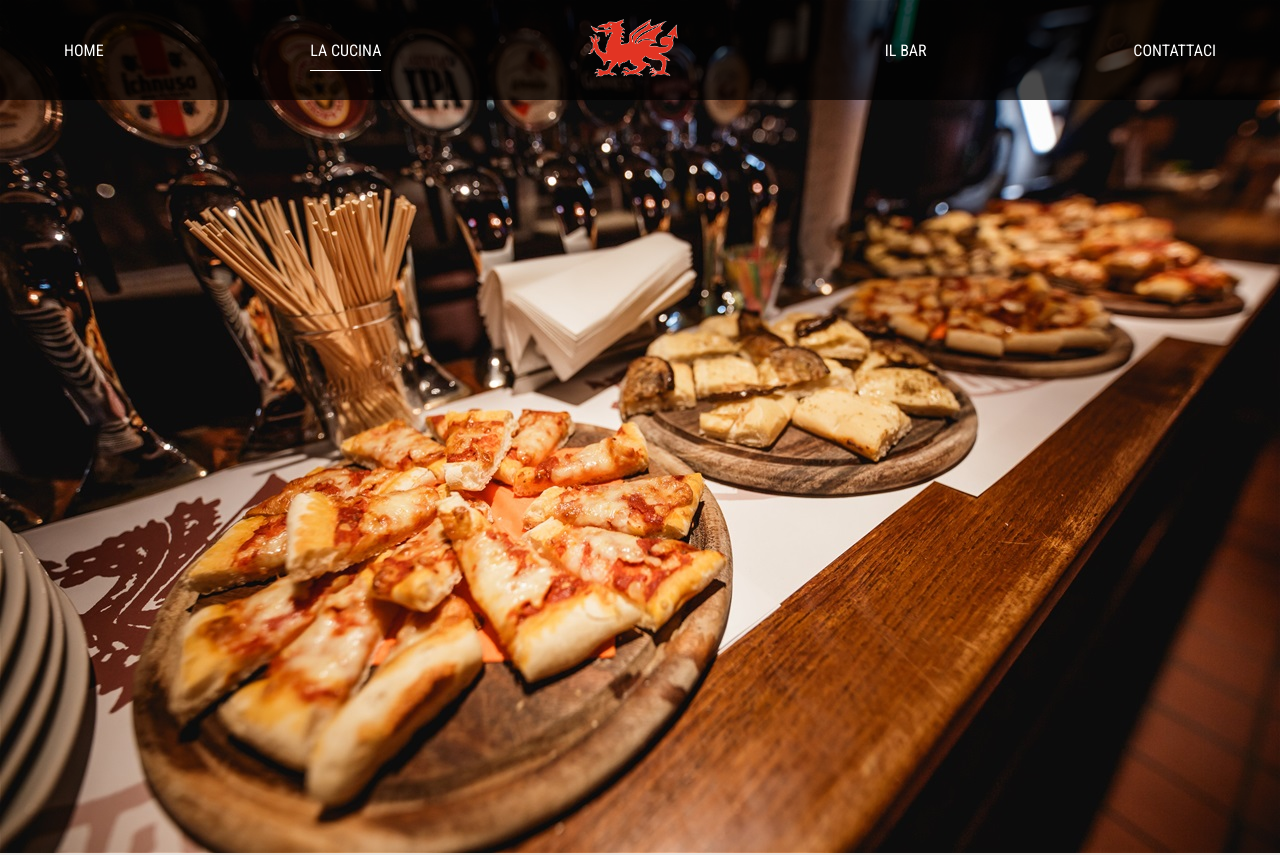
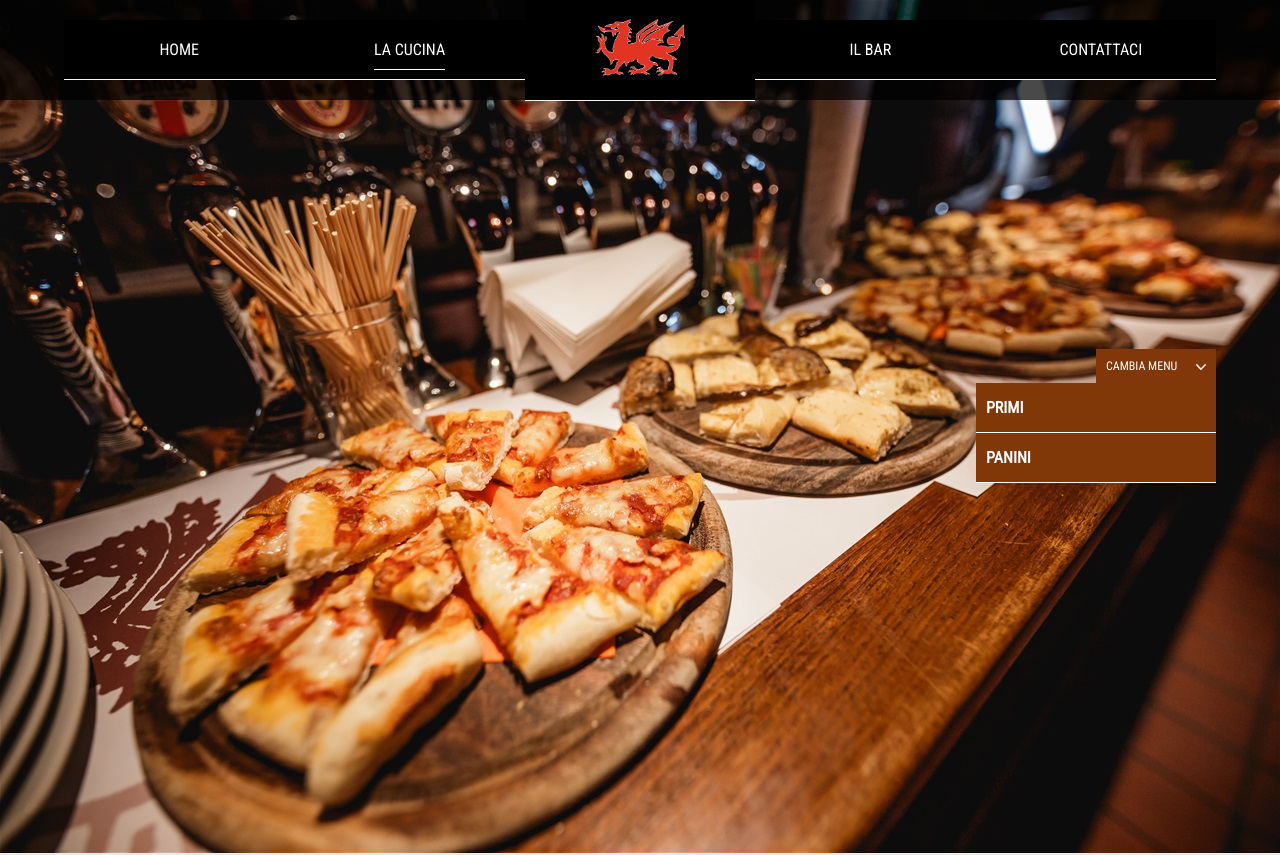
Before and after one commit to simo0103/React-ReastaurantWebSite, a React (Create React App) app: page /cucina in a window 1280 px wide. Shown: the top 855 px of the page. Built offline with nearby package versions, Linux system fonts and the light colour scheme.

Commit message:
button and filters

```diff
--- a/src/components/NavBar.js
+++ b/src/components/NavBar.js
@@ -27,7 +27,7 @@ class NavBar extends Component {
             <NavLink activeClassName='' to='/'>
               <img className="logo" src={logo} alt="logo"/>
             </NavLink>
-          <div id="menuHandler" className={this.state.open ? classOpen : 'closed'}
+            <div id="menuHandler" className={this.state.open ? classOpen : 'closed'}
                onClick={ () => this.setState({open: !this.state.open}) }>
               <img className="hamburger" src={hamburger} alt="open menu"/ >
               <img className="close" src={close} alt="close menu"/>
--- a/src/components/pages/Cucina.js
+++ b/src/components/pages/Cucina.js
@@ -6,16 +6,31 @@ import arrowDown from '../../images/svg/arrD.svg';
 import data from "./menulist";
 
 class Cucina extends Component {
+
   constructor(props) {
     super(props);
+    this.handleClick = this.handleClick.bind(this);
+
     this.state = {
-      selected: false
+      selected: false,
+      typeClicked: null
     };
+
   }
+  handleClick(tipo) {
+    this.setState({ typeClicked: tipo });
+  }
+
+
   render() {
     const menuData = data.menuCucina;
+    const cliccato = this.state.typeClicked;
+    console.log(cliccato)
+   // const menuData = data.menuCucina.filter(d => d.tipo === "primi");
+
     return (
       <div id="sitePage" className="Cucina">
+
         <div className="imgContainer">
           <img src={cucinaImg} alt="herobanner" className="heroBanner"/>
         </div>
@@ -24,19 +39,36 @@ class Cucina extends Component {
           ut labore  et dolore magna aliqua.
         </p>
         <div className="mainContainer">
+        cliccato : {this.state.typeClicked};
           <div className="title">
             <span>primi piatti</span>
-            <button>
-              <span>cambia menu</span>
-              <span><img src={arrowDown} alt="arrow down select from menu" className="arrowDown"/></span>
-            </button>
+            <div className="buttonList">
+              <button>
+                <span>cambia menu</span>
+                <span><img src={arrowDown} alt="arrow down select from menu" className="arrowDown"/></span>
+              </button>
+              <ul>
+                {
+                  menuData.map((menu, i) => {
+                    const tipo = menu.tipo;
+                    console.log(tipo)
+                    return (
+                      <li key={i}onClick={() => this.handleClick(tipo)}>{tipo}</li>
+                    )
+                  })
+                }
+
+              </ul>
+
+            </div>
 
           </div>
           <ul>
             {
               menuData.map((menu, i)=> {
                 return (
-                  <li key={i} className={menu.tipo}>{menu.tipo}
+
+                  <li key={i} className={menu.tipo}>
                     {
                       menu.lista.map((data,i) => {
                         return (
--- a/src/style/css/cucina.css
+++ b/src/style/css/cucina.css
@@ -28,7 +28,11 @@
   font-size: 18px;
 }
 
-.Cucina .mainContainer button {
+.Cucina .mainContainer .buttonList {
+  position: relative;
+}
+
+.Cucina .mainContainer .buttonList button {
   display: -webkit-box;
   display: -ms-flexbox;
   display: flex;
@@ -44,8 +48,21 @@
           align-items: center;
 }
 
-.Cucina .mainContainer button img {
+.Cucina .mainContainer .buttonList button img {
   width: 10px;
+}
+
+.Cucina .mainContainer .buttonList ul {
+  position: absolute;
+  background-color: #813809;
+  color: white;
+  width: 240px;
+  right: 0;
+}
+
+.Cucina .mainContainer .buttonList ul li {
+  padding: 15px 10px;
+  border-bottom: 1px solid white;
 }
 
 .Cucina .mainContainer .list .category {
--- a/src/style/css/navbar.css
+++ b/src/style/css/navbar.css
@@ -13,6 +13,11 @@ header .logo {
 header li {
   text-transform: uppercase;
   padding: 20px 0;
+  display: block;
+  width: 100%;
+  text-align: center;
+  border-bottom: 1px solid whitesmoke;
+  background-color: black;
 }
 
 header li a {
--- a/src/style/sass/cucina.scss
+++ b/src/style/sass/cucina.scss
@@ -12,10 +12,24 @@
                 font-size: 18px;
             }
         }
-        button {
-            @include flex-direction(row, center);
-            img {
-                width: 10px;
+        .buttonList {
+            position: relative;
+            button {
+                @include flex-direction(row, center);
+                img {
+                    width: 10px;
+                }
+            }
+            ul {
+                position: absolute;
+                background-color: #813809;
+                color: white;
+                width: 240px;
+                right: 0;
+                li {
+                    padding: 15px 10px;
+                    border-bottom: 1px solid white;
+                }
             }
         }
         .list {
--- a/src/style/sass/navbar.scss
+++ b/src/style/sass/navbar.scss
@@ -11,6 +11,11 @@ header {
     li {
         text-transform: uppercase;
         padding: 20px 0;
+        display: block;
+        width: 100%;
+        text-align: center;
+        border-bottom: 1px solid whitesmoke;
+        background-color: black;
 
         a {
             color: white;
```
Also changed, not shown: 2 other files (tests, documents, lock files or other folders).
